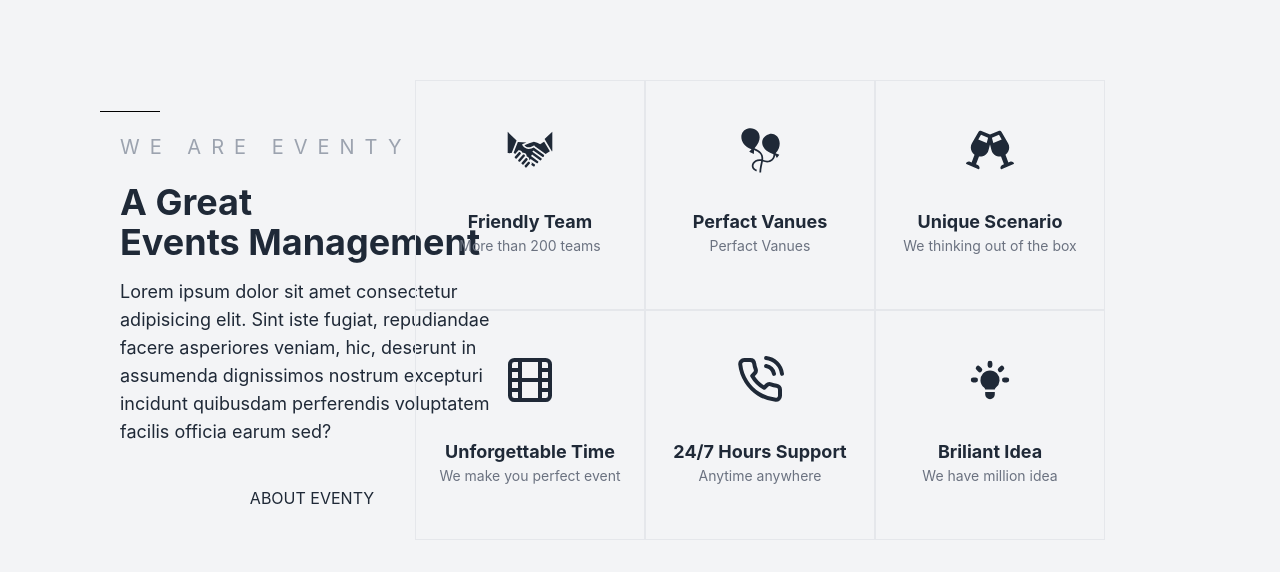
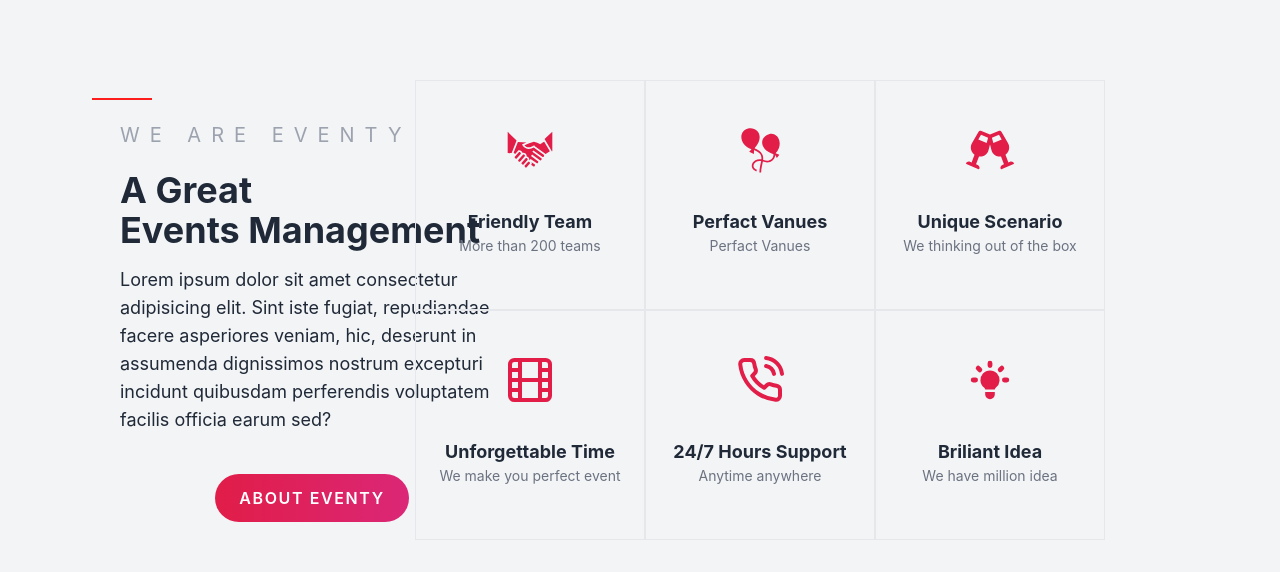
Before and after one commit to team-binarybrains/eventy-clientsite, a React (Create React App) app: page / in a window 1280 px wide. Shown: the top 572 px of the page. Built offline with nearby package versions, Linux system fonts and the light colour scheme.

Commit message:
development pull

```diff
--- a/src/Components/Home/AboutUs/AboutUs.js
+++ b/src/Components/Home/AboutUs/AboutUs.js
@@ -5,19 +5,20 @@ import { FaGlassCheers } from 'react-icons/fa';
 import { FiFilm } from 'react-icons/fi';
 import { FiPhoneCall } from 'react-icons/fi';
 import { HiLightBulb } from 'react-icons/hi';
+import style from './AboutUs.module.css'
 
 function AboutUs() {
     return (
         <div className='flex justify-around py-20 bg-gray-100'>
             <div className='-mr-96 grid items-center w-96'>
                 <div>
-                    <div className='border-t w-[60px] -ml-5 border-black'><p className=''></p></div>
+                    <div className='border-t-2 w-[60px] -ml-7 border-[#fd1d1d] '><p className=''></p></div>
                     <h1 className='uppercase my-5 text-gray-400 text-[20px] tracking-[10px]'>we are eventy</h1>
                     <h1 className='text-4xl font-bold my-4'>A Great <br /> Events Management</h1>
                     <p className='text-lg'>Lorem ipsum dolor sit amet consectetur adipisicing elit. Sint iste fugiat, repudiandae facere asperiores veniam, hic, deserunt in assumenda dignissimos nostrum excepturi incidunt quibusdam perferendis voluptatem facilis officia earum sed?</p>
 
                     <div className='flex justify-center mt-10'>
-                        <button className='uppercase'>about eventy</button>
+                        <button className='uppercase bg-gradient-to-r from-rose-600 to-pink-600 px-6 py-3 rounded-full text-white font-semibold tracking-widest'>about eventy</button>
                     </div>
                 </div>
             </div>
@@ -26,21 +27,21 @@ function AboutUs() {
 
                 <div className='flex'>
                     <div className='h-[230px] w-[230px] border grid items-center justify-center'>
-                        <p className='flex justify-center'><GiShakingHands className='text-5xl' /></p>
+                        <p className={`flex justify-center`}><GiShakingHands className={`text-5xl text-rose-600 `} /></p>
                         <div className='-mt-16 px-3'>
-                            <p className='text-center text-lg font-bold'>Friendly Team</p>
+                            <p className={`text-center text-lg font-bold`}>Friendly Team</p>
                             <p className='text-center text-sm text-gray-500'>More than 200 teams</p>
                         </div>
                     </div>
                     <div className='h-[230px] w-[230px] border grid items-center justify-center'>
-                        <p className='flex justify-center'><GiBalloons className='text-5xl' /></p>
+                        <p className='flex justify-center'><GiBalloons className='text-5xl text-rose-600' /></p>
                         <div className='-mt-16 px-3'>
                             <p className='text-center text-lg font-bold'>Perfact Vanues</p>
                             <p className='text-center text-sm text-gray-500'>Perfact Vanues</p>
                         </div>
                     </div>
                     <div className='h-[230px] w-[230px] border grid items-center justify-center'>
-                        <p className='flex justify-center'><FaGlassCheers className='text-5xl' /></p>
+                        <p className='flex justify-center'><FaGlassCheers className='text-5xl text-rose-600' /></p>
                         <div className='-mt-16 px-3'>
                             <p className='text-center text-lg font-bold'>Unique Scenario</p>
                             <p className='text-center text-sm text-gray-500'>We thinking out of the box</p>
@@ -50,21 +51,21 @@ function AboutUs() {
 
                 <div className='flex'>
                     <div className='h-[230px] w-[230px] border grid items-center justify-center'>
-                        <p className='flex justify-center'><FiFilm className='text-5xl' /></p>
+                        <p className='flex justify-center'><FiFilm className='text-5xl text-rose-600' /></p>
                         <div className='-mt-16 px-3'>
                             <p className='text-center text-lg font-bold'>Unforgettable Time</p>
                             <p className='text-center text-sm text-gray-500'>We make you perfect event</p>
                         </div>
                     </div>
                     <div className='h-[230px] w-[230px] border grid items-center justify-center'>
-                        <p className=' flex justify-center'><FiPhoneCall className='text-5xl' /></p>
+                        <p className=' flex justify-center'><FiPhoneCall className='text-5xl text-rose-600' /></p>
                         <div className='-mt-16 px-3'>
                             <p className='text-center text-lg font-bold'>24/7 Hours Support</p>
                             <p className='text-center text-sm text-gray-500'>Anytime anywhere</p>
                         </div>
                     </div>
                     <div className='h-[230px] w-[230px] border grid items-center justify-center'>
-                        <p className='flex justify-center'><HiLightBulb className='text-5xl' /></p>
+                        <p className='flex justify-center'><HiLightBulb className='text-5xl text-rose-600' /></p>
                         <div className='-mt-16 px-3'>
                             <p className='text-center text-lg font-bold'>Briliant Idea</p>
                             <p className='text-center text-sm text-gray-500'>We have million idea</p>
--- /dev/null
+++ b/src/Components/Home/AboutUs/AboutUs.module.css
@@ -0,0 +1,13 @@
+/* .textColor{
+background: -webkit-linear-gradient(#ff3e00, #ffbe30);
+  -webkit-background-clip: text;
+  color: transparent;
+} */
+
+.textColor{
+    /* background-image: linear-gradient(to right,#ff3e00, #ffbe30);
+    background-clip: text;
+    -webkit-background-clip: text;
+    color: transparent; */
+    color:  #ffbe30;
+}
```
